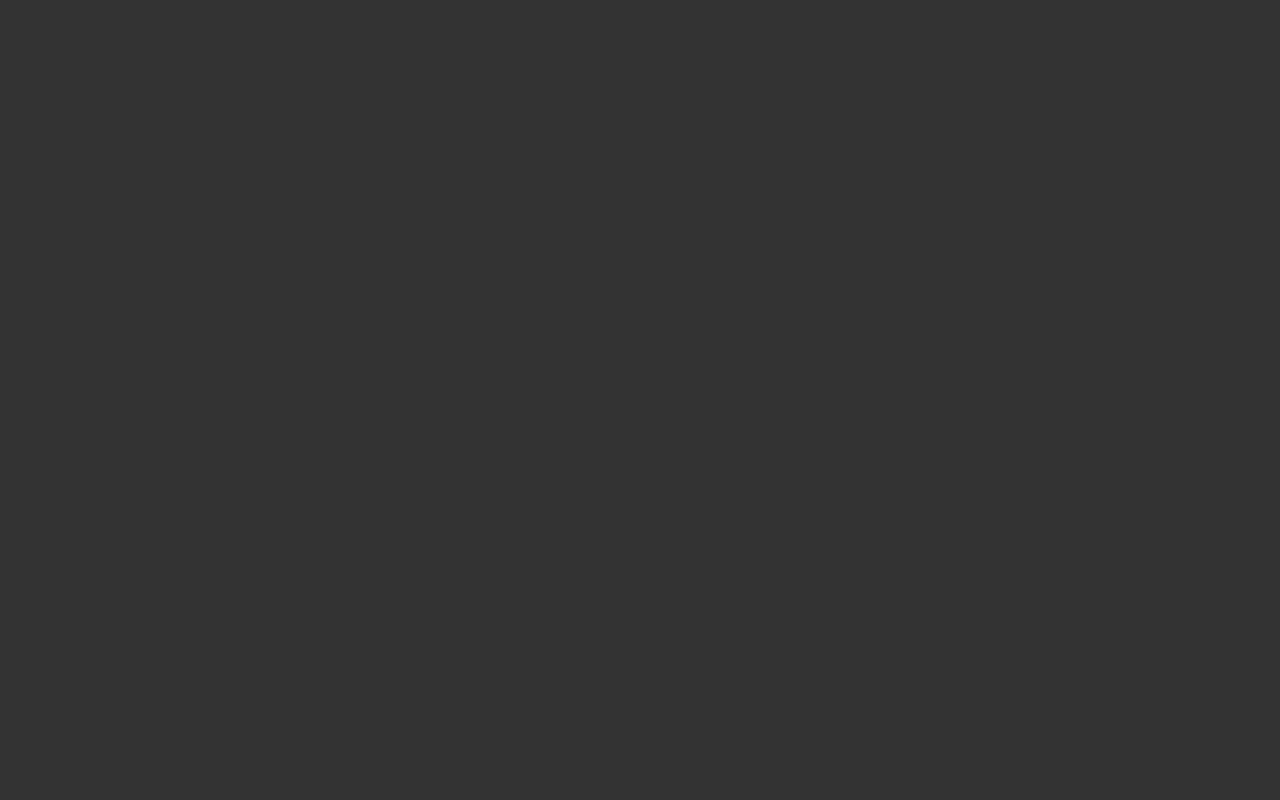
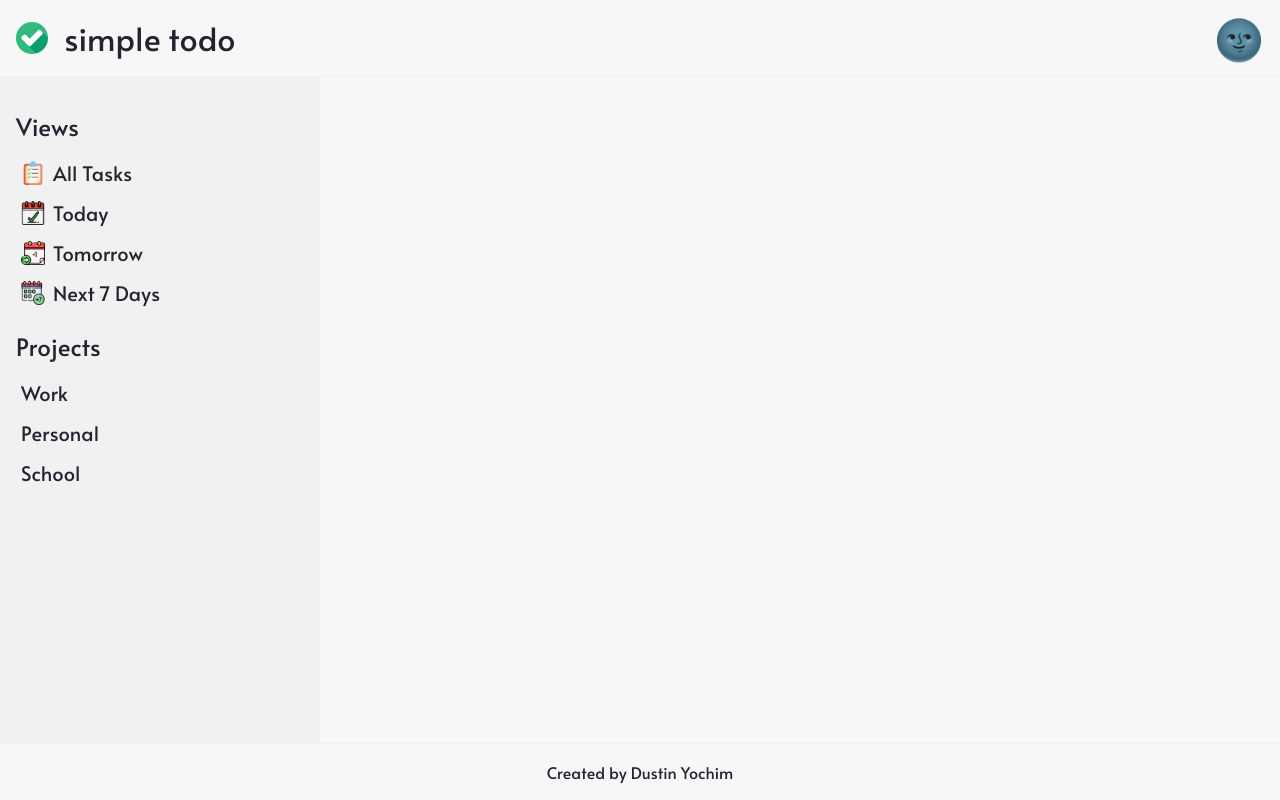
Before and after one commit to DustinYochim/odin-todo, a website built with webpack: page public/index.html in a window 1280 px wide. Built offline with Linux system fonts and the light colour scheme.

Commit message:
Add HTML skeleton and styles

```diff
--- a/package.json
+++ b/package.json
@@ -5,7 +5,8 @@
   "main": "index.js",
   "scripts": {
     "test": "echo \"Error: no test specified\" && exit 1",
-    "build": "webpack"
+    "build": "webpack",
+    "watch": "webpack --watch"
   },
   "repository": {
     "type": "git",
--- a/public/index.html
+++ b/public/index.html
@@ -4,9 +4,46 @@
     <meta charset="UTF-8" />
     <meta http-equiv="X-UA-Compatible" content="IE=edge" />
     <meta name="viewport" content="width=device-width, initial-scale=1.0" />
+    <link rel="icon" href="../src/img/check-mark.png" type="image/x-icon" />
+    <link rel="stylesheet" href="../src/reset.css" />
+    <script src="../dist/main.js"></script>
+    <title>simple todo</title>
+  </head>
+  <body>
+    <input type="checkbox" class="theme-switch" id="theme-switch"/>
+    <div id="page">
 
-    <script src="../dist/main.js"></script>
-    <title>easy todo</title>
-  </head>
-  <body></body>
+      <header>
+        <div class="site-heading">
+          <img
+          src="../src/img/check-mark.png"
+          alt="checkmark logo"
+          class="site-logo"
+        />
+        <h1>simple todo</h1>
+        </div>
+
+        <label for="theme-switch" class="switch-label"></label>
+      </header>
+      <nav>
+        <h2>Views</h2>
+        <ul>
+          <li><a href="#all"> <img src="../src/img/all-tasks.png" alt="All Tasks Icon"> All Tasks</a></li>
+          <li><a href="#today"><img src="../src/img/today.png" alt="Today Icon">Today</a></li>
+          <li><a href="#tomorrow"><img src="../src/img/tomorrow.png" alt="Tomorrow Icon">Tomorrow</a></li>
+          <li><a href="#week"><img src="../src/img/week.png" alt="Next 7 Days Icon">Next 7 Days</a></li>
+        </ul>
+        <h2>Projects</h2>
+        <ul>
+          <li><a href="#work">Work</a></li>
+          <li><a href="#personal">Personal</a></li>
+          <li><a href="#school">School</a></li>
+      </nav>
+      <main id="content"></main>
+      <footer>
+        <a href="https://github.com/DustinYochim">Created by Dustin Yochim </a>
+      </footer>
+    </div>
+
+  </body>
 </html>
--- a/src/modules/UI.js
+++ b/src/modules/UI.js
@@ -0,0 +1,15 @@
+function themeSwitcher() {
+  // This code is only used to remember theme selection
+  const themeSwitch = document.querySelector(".theme-switch");
+  themeSwitch.checked = localStorage.getItem("switchedTheme") === "true";
+
+  themeSwitch.addEventListener("change", (e) => {
+    if (e.currentTarget.checked === true) {
+      // Add item to localstorage
+      localStorage.setItem("switchedTheme", "true");
+    } else {
+      // Remove item if theme is switched back to normal
+      localStorage.removeItem("switchedTheme");
+    }
+  });
+}
--- /dev/null
+++ b/src/reset.css
@@ -0,0 +1,129 @@
+/* http://meyerweb.com/eric/tools/css/reset/
+   v2.0 | 20110126
+   License: none (public domain)
+*/
+
+html,
+body,
+div,
+span,
+applet,
+object,
+iframe,
+h1,
+h2,
+h3,
+h4,
+h5,
+h6,
+p,
+blockquote,
+pre,
+a,
+abbr,
+acronym,
+address,
+big,
+cite,
+code,
+del,
+dfn,
+em,
+img,
+ins,
+kbd,
+q,
+s,
+samp,
+small,
+strike,
+strong,
+sub,
+sup,
+tt,
+var,
+b,
+u,
+i,
+center,
+dl,
+dt,
+dd,
+ol,
+ul,
+li,
+fieldset,
+form,
+label,
+legend,
+table,
+caption,
+tbody,
+tfoot,
+thead,
+tr,
+th,
+td,
+article,
+aside,
+canvas,
+details,
+embed,
+figure,
+figcaption,
+footer,
+header,
+hgroup,
+menu,
+nav,
+output,
+ruby,
+section,
+summary,
+time,
+mark,
+audio,
+video {
+  margin: 0;
+  padding: 0;
+  border: 0;
+  font-size: 100%;
+  font: inherit;
+  vertical-align: baseline;
+}
+/* HTML5 display-role reset for older browsers */
+article,
+aside,
+details,
+figcaption,
+figure,
+footer,
+header,
+hgroup,
+menu,
+nav,
+section {
+  display: block;
+}
+body {
+  line-height: 1;
+}
+ol,
+ul {
+  list-style: none;
+}
+blockquote,
+q {
+  quotes: none;
+}
+blockquote:before,
+blockquote:after,
+q:before,
+q:after {
+  content: "";
+  content: none;
+}
+table {
+  border-collapse: collapse;
+  border-spacing: 0;
+}
--- a/src/styles.css
+++ b/src/styles.css
@@ -1,16 +1,167 @@
-:root {
-  --color-bg: #333;
-  --color-fg: #f5f5f5;
+/* SITE-WIDE STYLES */
+*,
+*:before,
+*:after {
+  box-sizing: border-box;
 }
 
-@media (prefers-color-scheme: light) {
-  :root {
-    --color-bg: #333;
-    --color-fg: #f5f5f5;
-  }
+:root {
+  /* Light mode */
+  --light-switch-shadow: #373d4e;
+  --light-switch-icon: "🌚";
+  --light-switch-text: "dark mode?";
+  --light-text: #222430;
+  --light-bg: #f7f7f7;
+  --light-theme: #d34a97;
+  --light-sidebar: #f1f1f1;
+
+  /* Dark mode */
+  --dark-switch-shadow: #fce477;
+  --dark-switch-icon: "🌝";
+  --dark-switch-text: "light mode?";
+  --dark-text: #f7f7f7;
+  --dark-bg: #222430;
+  --dark-theme: #bd93f9;
+  --dark-sidebar: #282a3a;
+
+  /* Default mode */
+  --switch-shadow-color: var(--light-switch-shadow);
+  --switch-icon: var(--light-switch-icon);
+  --switch-text: var(--light-switch-text);
+  --text-color: var(--light-text);
+  --bg-color: var(--light-bg);
+  --theme-color: var(--light-theme);
+  --sidebar-color: var(--light-sidebar);
 }
 
-body {
-  background-color: var(--color-bg);
+/* Switched mode */
+.theme-switch:checked ~ #page {
+  --switch-shadow-color: var(--dark-switch-shadow);
+  --switch-icon: var(--dark-switch-icon);
+  --switch-text: var(--dark-switch-text);
+  --text-color: var(--dark-text);
+  --bg-color: var(--dark-bg);
+  --theme-color: var(--light-theme);
+  --sidebar-color: var(--dark-sidebar);
+}
+
+.theme-switch {
+  position: absolute;
+  height: 1px;
+  width: 1px;
+  overflow: hidden;
+  clip: rect(1px, 1px, 1px, 1px);
+}
+
+.switch-label::before {
+  content: var(--switch-icon);
+  font-size: 40px;
+  transition: text-shadow 0.2s;
+}
+.switch-label::after {
+  /* content: var(--switch-text); */
+  color: var(--switch-shadow-color);
+}
+
+.theme-switch:focus ~ #page .switch-label::before,
+.switch-label:hover::before {
+  text-shadow: 0 0 15px var(--switch-shadow-color);
+}
+
+#page {
+  background-color: var(--bg-color);
+  color: var(--text-color);
+
+  font-family: "Atlata", sans-serif;
+  font-size: 16px;
+  line-height: 1.5;
+
+  min-height: 100vh;
+
+  display: grid;
+  grid-template-columns: minmax(10px, 1fr) minmax(10px, 3fr);
+  grid-template-rows: min-content 1fr min-content;
+  grid-template-areas:
+    "header header"
+    "sidebar main"
+    "footer footer";
+}
+
+@font-face {
+  font-family: "Atlata";
+  src: url(../src/font/Alata-Regular.ttf);
+}
+
+a {
   color: var(--color-fg);
+  text-decoration: none;
 }
+
+/* HEADER */
+header {
+  grid-area: header;
+  display: flex;
+  align-items: center;
+  justify-content: space-between;
+  padding: 0.5rem 1rem;
+  border-bottom: 1.5px solid var(--sidebar-color);
+}
+
+.site-heading {
+  display: flex;
+  align-items: center;
+  gap: 1rem;
+  font-size: 2rem;
+}
+
+header .site-logo {
+  width: 2rem;
+  height: 2rem;
+}
+
+/* SIDEBAR */
+nav {
+  grid-area: sidebar;
+  background-color: var(--sidebar-color);
+  padding: 1rem;
+  display: flex;
+  flex-direction: column;
+}
+
+nav > h2 {
+  font-size: 1.5rem;
+  margin-top: 1rem;
+  margin-bottom: 0.5rem;
+}
+
+nav > ul > li {
+  font-size: 1.25rem;
+  padding: 5px;
+  border-radius: 5px;
+}
+
+nav > ul > li:hover {
+  background-color: var(--theme-color);
+  color: var(--bg-color);
+}
+
+nav > ul > li > a {
+  display: flex;
+  align-items: center;
+}
+
+a > img {
+  width: 1.5rem;
+  height: 1.5rem;
+  margin-right: 0.5rem;
+}
+main {
+  grid-area: main;
+}
+
+footer {
+  grid-area: footer;
+  text-align: center;
+  border-top: 1.5px solid var(--sidebar-color);
+  padding: 1rem 0;
+}
```
Also changed, not shown: dist/a90e0970a7aca7d36f95.ttf (added), dist/main.js, src/font/Alata-Regular.ttf (added), src/img/add-circle.svg (added), src/img/all-tasks.png (added), src/img/check-mark.png (added), src/img/completed.png (added), src/img/expand-less.svg (added), src/img/github-mark.svg (added), src/img/info.svg (added), src/img/today.png (added), src/img/tomorrow.png (added), src/img/week.png (added).
